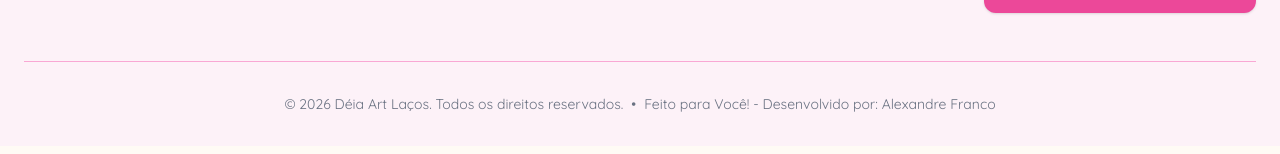
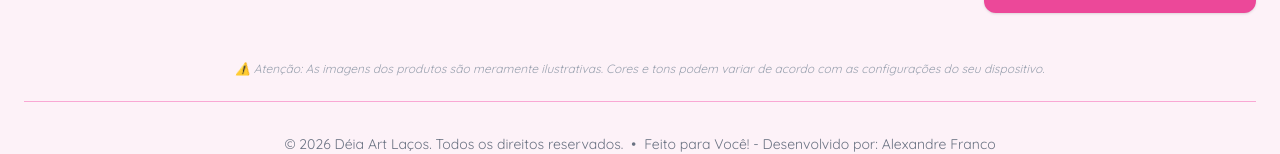
Before and after one commit to alexandrexfranco/DeiaArtLacos, a React (Vite) app: page /produto/1 in a window 1280 px wide. Shown: the part 1144-1298 px from the top of the page. Built offline with nearby package versions, Linux system fonts and the light colour scheme; no server answers; the database is empty.

Commit message:
feat: add illustrative images disclaimers

```diff
--- a/src/components/Footer.tsx
+++ b/src/components/Footer.tsx
@@ -143,6 +143,10 @@ export function Footer() {
                     </div>
                 </div>
 
+                <div className="text-center text-xs text-gray-400 mb-6 italic">
+                    ⚠️ Atenção: As imagens dos produtos são meramente ilustrativas. Cores e tons podem variar de acordo com as configurações do seu dispositivo.
+                </div>
+
                 <div className="border-t border-pink-200 pt-8 text-center text-gray-500 text-sm flex flex-col md:flex-row items-center justify-center gap-2">
                     <span>© 2026 Déia Art Laços. Todos os direitos reservados.</span>
                     <span className="hidden md:inline">•</span>
--- a/src/pages/ProductDetails.tsx
+++ b/src/pages/ProductDetails.tsx
@@ -147,6 +147,9 @@ export default function ProductDetails() {
                                 <h3 className="font-bold text-gray-800">Descrição</h3>
                                 <p className="text-gray-600 leading-relaxed whitespace-pre-line">
                                     {product.description || 'Este acessório é feito à mão com materiais de alta qualidade, pensado especialmente para proporcionar conforto e estilo para sua princesa.'}
+                                </p>
+                                <p className="text-[11px] text-gray-400 italic mt-2">
+                                    * Imagens meramente ilustrativas. As cores e tons podem sofrer pequenas variações dependendo da iluminação e das configurações do seu monitor ou celular.
                                 </p>
                             </div>
 
```
